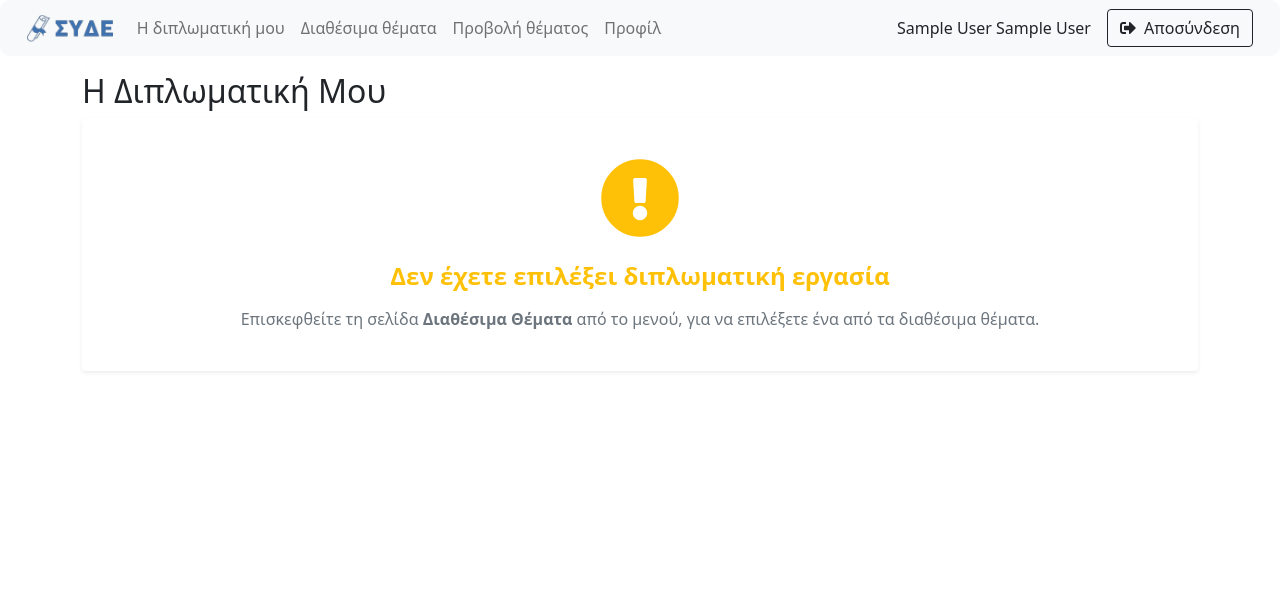
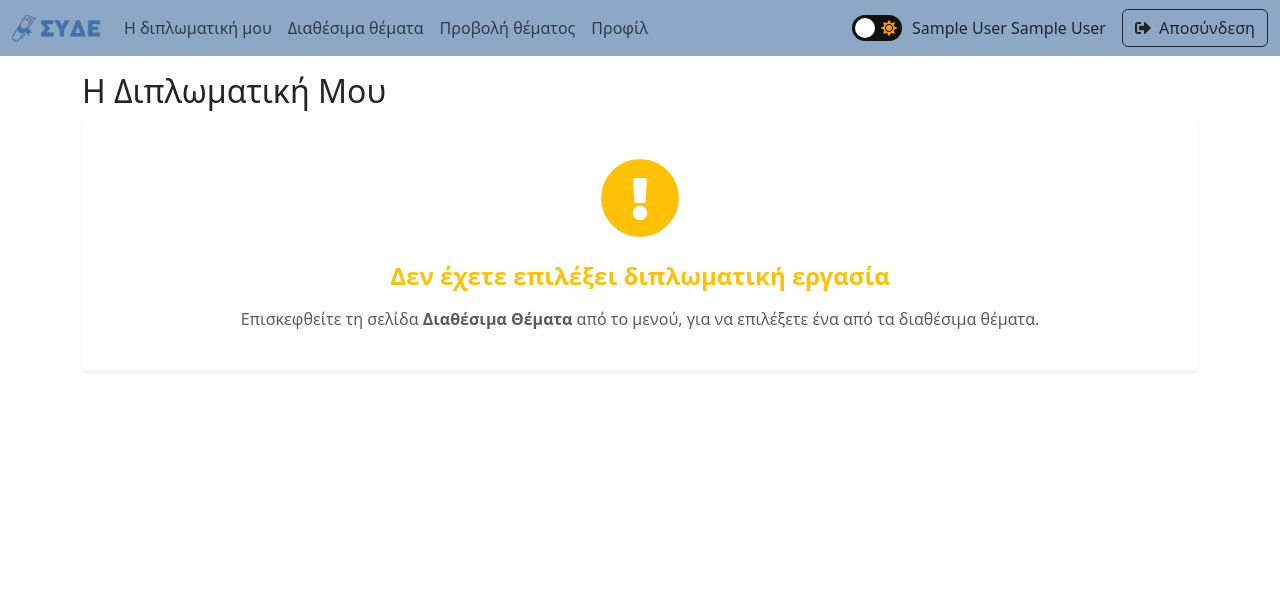
Before and after one commit to xrhstosdim1/web_dev_project, a PHP site: page /student.php in a window 1280 px wide. Shown: the top 611 px of the page. Run offline with PHP 8.4, Linux system fonts and the light colour scheme; the visitor is signed in with stand-in values (Sample User, id 1); data that the repository does not hold is empty; some libraries are stand-ins or nearby versions.

Commit message:
dark mode: student

```diff
--- a/professor/professor.css
+++ b/professor/professor.css
@@ -54,7 +54,6 @@
 
 label {
     font-size: 0.9rem;
-    color: #495057;
 }
 
 /* Backgrounds */
--- a/student/student.css
+++ b/student/student.css
@@ -1,4 +1,6 @@
-.section {
+.custom-navbar {
+    background-color: #8da8c7;
+}.section {
     display: none;
 }
 .section.active {
@@ -150,7 +152,6 @@
 }
 
 .modal-body {
-    background-color: #f9f9f9;
     padding: 1.5rem;
     font-size: 1rem;
 }
@@ -229,7 +230,6 @@
 
 .steps-container {
     padding: 10px 15px;
-    background-color: #f8f9fa;
     border-radius: 10px;
     box-shadow: 0 2px 6px rgba(0, 0, 0, 0.1);
 }
@@ -240,7 +240,6 @@
 }
 
 .step h5 {
-    color: #343a40;
 }
 
 .step p {
--- a/student/student.js
+++ b/student/student.js
@@ -616,7 +616,7 @@ function fetchAndDisplayThesisStatus() {
                                         <div class="row g-4">
                                             <!-- Αναζήτηση Καθηγητή -->
                                             <div class="col-12 mb-4">
-                                                <div class="card bg-light shadow-sm">
+                                                <div class="card  shadow-sm">
                                                     <div class="card-body">
                                                         <h5 class="fw-bold mb-3">Αναζήτηση Καθηγητή</h5>
                                                         <div class="input-group">
@@ -632,7 +632,7 @@ function fetchAndDisplayThesisStatus() {
 
                                             <!-- Πίνακας Προσκλήσεων -->
                                             <div class="col-12">
-                                                <div class="card bg-light shadow-sm">
+                                                <div class="card shadow-sm">
                                                     <div class="card-body">
                                                         <h5 class="fw-bold mb-3">Προσκλήσεις που έχουν σταλεί</h5>
                                                         <div class="table-responsive">
@@ -779,7 +779,7 @@ function fetchAndDisplayThesisStatus() {
                                         <div class="row g-4">
                                             <!-- Βήμα 1: Προβολή Πρακτικού -->
                                             <div class="col-md-12">
-                                                <div class="card bg-light shadow-sm">
+                                                <div class="card  shadow-sm">
                                                     <div class="card-body">
                                                         <h5 class="fw-bold mb-3">1. Δείτε το πρακτικό βαθμολόγησης</h5>
                                                         <p class="card-text text-muted">
@@ -794,7 +794,7 @@ function fetchAndDisplayThesisStatus() {
 
                                             <!-- Βήμα 2: Καταχώρηση Συνδέσμου -->
                                             <div class="col-md-12">
-                                                <div class="card bg-light shadow-sm">
+                                                <div class="card  shadow-sm">
                                                     <div class="card-body">
                                                         <h5 class="fw-bold mb-3">2. Καταχώρηση συνδέσμου αποθετηρίου</h5>
                                                         <p class="card-text text-muted">
@@ -831,7 +831,7 @@ function fetchAndDisplayThesisStatus() {
 										<div class="row g-4">
 											<div class="col-md-6">
 												<div class="card border-light shadow-sm h-100">
-													<div class="card-header bg-light fw-bold">Πληροφορίες Διπλωματικής</div>
+													<div class="card-header  fw-bold">Πληροφορίες Διπλωματικής</div>
 													<div class="card-body">
 														<ul class="list-group">
 															<li class="list-group-item">
@@ -849,7 +849,7 @@ function fetchAndDisplayThesisStatus() {
 											</div>
 											<div class="col-md-6">
 												<div class="card border-light shadow-sm h-100">
-													<div class="card-header bg-light fw-bold">Αρχεία</div>
+													<div class="card-header  fw-bold">Αρχεία</div>
 													<div class="card-body">
 														<div class="list-group">
 															<a href="#" id="topic-file-link" class="list-group-item list-group-item-action text-primary">
@@ -868,7 +868,7 @@ function fetchAndDisplayThesisStatus() {
 										</div>
 										<div class="mt-5">
 											<div class="card border-light shadow-sm">
-												<div class="card-header bg-light fw-bold">Ιστορικό Κατάστασης</div>
+												<div class="card-header  fw-bold">Ιστορικό Κατάστασης</div>
 												<div class="card-body">
 													<div id="status-history" class="list-group">
 														<div class="list-group-item">Προς Ανάθεση: <span id="pros_anathesi_date">-</span></div>
--- a/student/student.php
+++ b/student/student.php
@@ -3,7 +3,7 @@ include('../log-in-system/user_auth.php'); // Check if user is logged in and if
 ?>
 
 <!DOCTYPE html>
-<html>
+<html lang="el" data-bs-theme="" id="htmlPage">
 <head>
 	<meta charset='utf-8'>
 	<meta http-equiv='X-UA-Compatible' content='IE=edge'>
@@ -13,10 +13,12 @@ include('../log-in-system/user_auth.php'); // Check if user is logged in and if
 	<link rel='stylesheet' type='text/css' href='student.css'>
 	<link rel="stylesheet" type="text/css" href="../globally_accessed/notifications/notifications.css">
 	<link href="https://cdn.jsdelivr.net/npm/bootstrap@5.0.2/dist/css/bootstrap.min.css" rel="stylesheet" integrity="sha384-EVSTQN3/azprG1Anm3QDgpJLIm9Nao0Yz1ztcQTwFspd3yD65VohhpuuCOmLASjC" crossorigin="anonymous">
-    <link href="https://cdnjs.cloudflare.com/ajax/libs/font-awesome/5.15.4/css/all.min.css" rel="stylesheet">
+  <link href="https://cdn.jsdelivr.net/npm/bootstrap@5.3.3/dist/css/bootstrap.min.css" rel="stylesheet" integrity="sha384-QWTKZyjpPEjISv5WaRU9OFeRpok6YctnYmDr5pNlyT2bRjXh0JMhjY6hW+ALEwIH" crossorigin="anonymous">
+  <link href="https://cdnjs.cloudflare.com/ajax/libs/font-awesome/5.15.4/css/all.min.css" rel="stylesheet">
+  <link href="../globally_accessed/dark-mode/switch-style.css" rel="stylesheet">
 </head>
 <body>
-<nav class="navbar navbar-expand-lg navbar-light bg-light">
+<nav class="navbar navbar-expand-lg custom-navbar">
   <div class="container-fluid">
     <button class="navbar-toggler" type="button" data-bs-toggle="collapse" data-bs-target="#navbarTogglerDemo01" aria-controls="navbarTogglerDemo01" aria-expanded="false" aria-label="Toggle navigation">
       <span class="navbar-toggler-icon"></span>
@@ -38,6 +40,14 @@ include('../log-in-system/user_auth.php'); // Check if user is logged in and if
         </li>
       </ul>
       <div class="d-flex align-items-center">
+              <div class="switch d-flex align-items-center">
+                    <input type="checkbox" class="checkbox" id="checkbox">
+                    <label for="checkbox" class="checkbox-label">
+                        <i class="fas fa-moon"></i>
+                    <i class="fas fa-sun"></i>
+                    <span class="ball"></span>
+                    </label>
+                  </div>
                 <span id="user-name" class="me-3"></span>
                 <button class="btn btn-outline-dark d-flex align-items-center" onclick="window.location.href='../log-in-system/logout.php'">
                     <i class="fas fa-sign-out-alt me-2"></i> Αποσύνδεση
@@ -105,11 +115,11 @@ include('../log-in-system/user_auth.php'); // Check if user is logged in and if
         <div class="modal-body px-4 py-3">
           <div class="row mb-3">
             <div class="col-3 text-secondary fw-bold">Τίτλος:</div>
-            <div class="col-9 text-dark fw-bold" id="thesis-title">N/A</div>
+            <div class="col-9 text fw-bold" id="thesis-title">N/A</div>
           </div>
           <div class="row mb-3">
             <div class="col-3 text-secondary fw-bold">Περιγραφή:</div>
-            <div class="col-9 text-dark" id="thesis-description">N/A</div>
+            <div class="col-9 text" id="thesis-description">N/A</div>
           </div>
           <div class="row">
             <div class="col-3 text-secondary fw-bold">Συνημμένο Αρχείο:</div>
@@ -268,7 +278,7 @@ include('../log-in-system/user_auth.php'); // Check if user is logged in and if
 
 
 
-
+<script src="../globally_accessed/dark-mode/switch_script.js"></script>
 <script src="student.js" defer></script>
 <script src="../globally_accessed/notifications/notifications.js" defer></script>
 <script src="../globally_accessed/show_name_on_navbar.js" defer></script>
```
